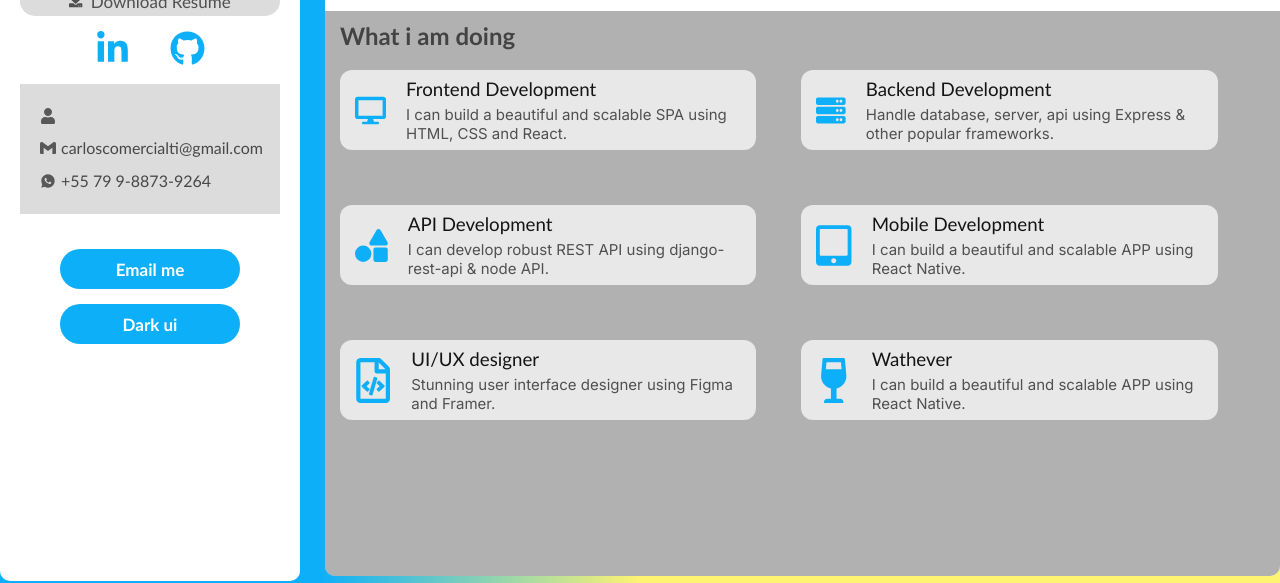
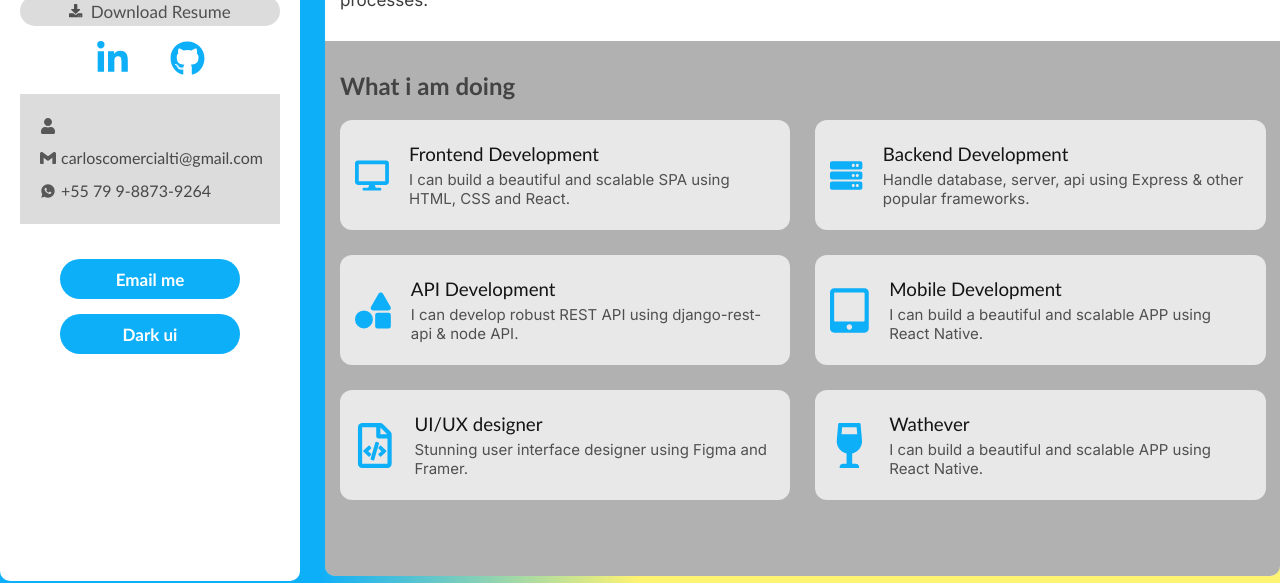
Before and after one commit to Netlonde/portfolio, a Next.js app: page /about in a window 1280 px wide. Shown: the part 174-757 px from the top of the page. Built offline with nearby package versions, Linux system fonts and the light colour scheme; no server answers.

Commit message:
fix: card style

```diff
--- a/src/app/about/index.style.ts
+++ b/src/app/about/index.style.ts
@@ -33,7 +33,7 @@ export const LeftContainer = styled.div<IProps>`
       align-items: center;
       justify-content: flex-start;
       flex-direction: column;
-      padding: 20px;
+      padding: 30px 20px;
 
       .imageContainer {
         margin: 5px 40px 10px 40px;
@@ -150,6 +150,7 @@ export const RightContainer = styled.div<IProps>`
         display: flex;
         align-items: center;
         justify-content: space-between;
+        margin-bottom: 30px;
       }
 
       .title {
@@ -205,7 +206,7 @@ export const RightContainer = styled.div<IProps>`
         color: ${isdarkcolor ? "#fff" : "rgba(40, 40, 40, 0.8)"};
         font-family: "Trebuchet MS", "Lucida Sans Unicode", "Lucida Grande",
           "Lucida Sans", Arial, sans-serif;
-        margin-bottom: 20px;
+        margin: 20px 0px;
       }
     `}
 `;
--- a/src/components/Card/Card.styles.ts
+++ b/src/components/Card/Card.styles.ts
@@ -2,13 +2,13 @@ import styled from "styled-components";
 
 const Container = styled.div`
   display: grid;
-  grid-template-columns: 45% 45%;
+  grid-template-columns: 48.7% 48.7%;
   grid-template-rows: 100px 100px;
-  gap: 35px 45px;
+  gap: 35px 25px;
 
   .container {
     width: 100%;
-    height: 80px;
+    height: 110px;
     background: rgb(255, 255, 255, 0.7);
     display: flex;
     align-items: center;
```
